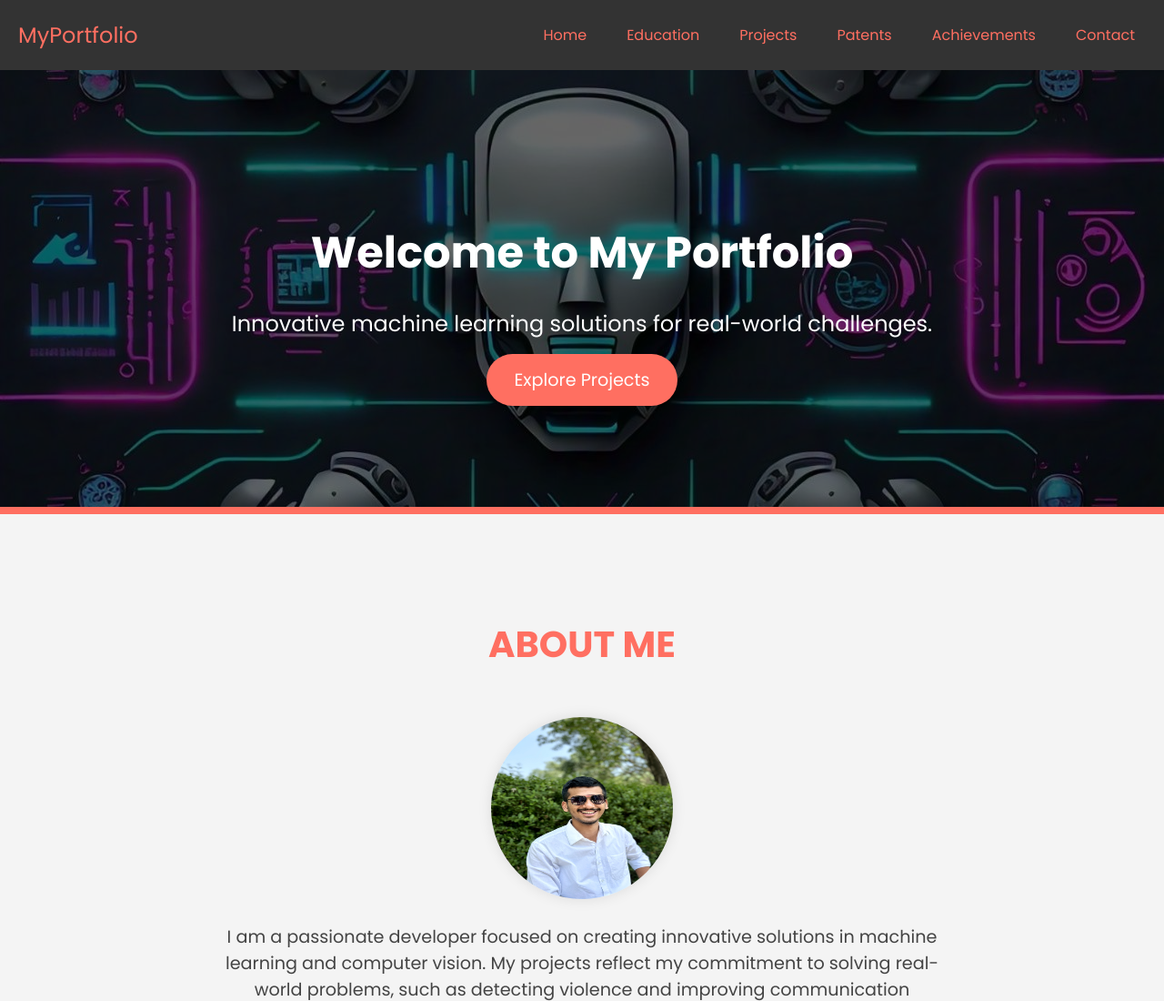
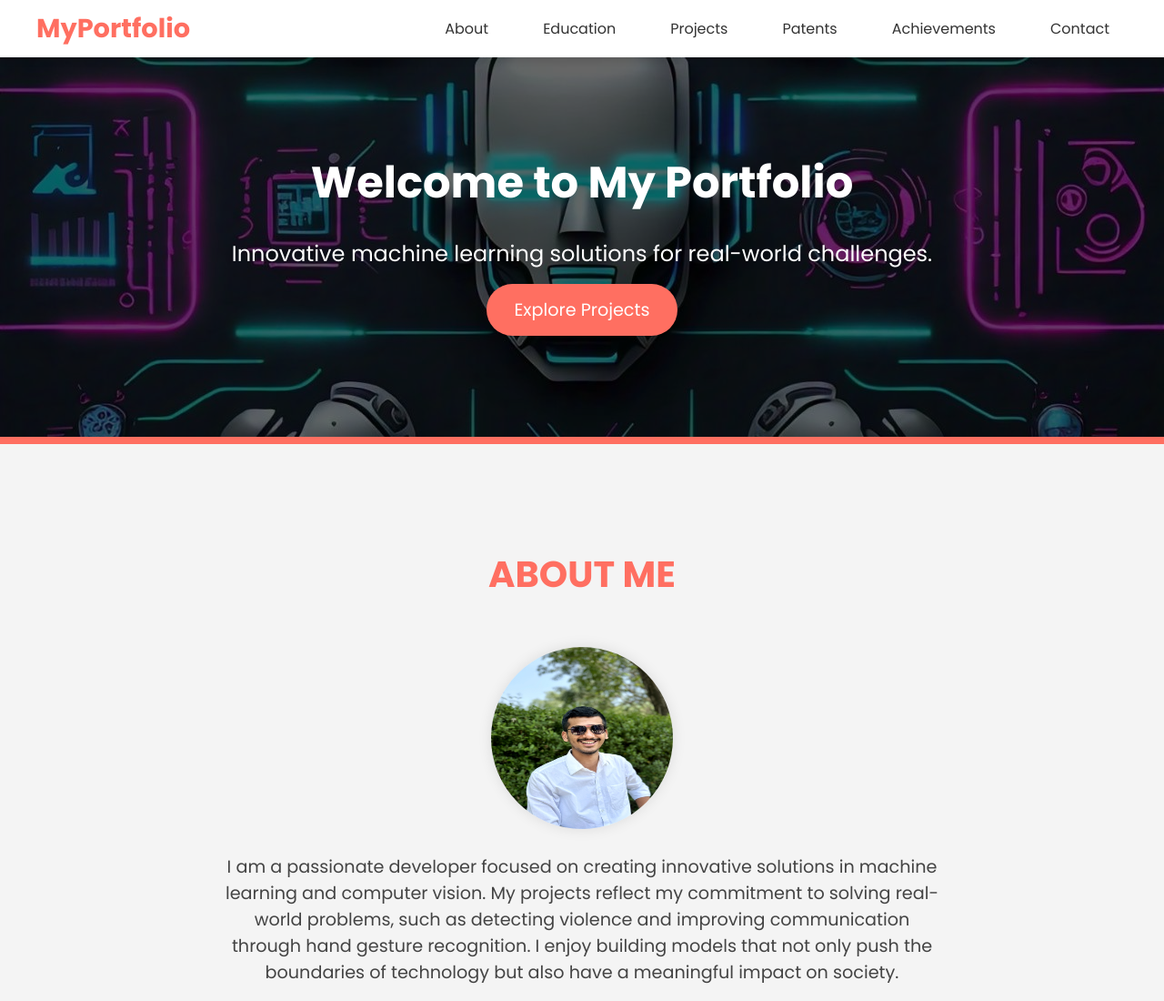
Before and after one commit to nithinrontala/Portfolio, a plain HTML site: page index.html in a window 1280 px wide. Shown: the top 1100 px of the page at 91% size. Drawn offline with Linux system fonts and the light colour scheme.

Commit message:
completed

```diff
--- a/index.html
+++ b/index.html
@@ -10,25 +10,21 @@
 <body>
 
     <!-- Navigation Bar -->
-    <header>
-        <nav class="navbar">
-            <div class="logo">
-                <a href="#">MyPortfolio</a>
-            </div>
-            <button class="hamburger" aria-label="Toggle Navigation">
-                &#9776;
-            </button>
+    <nav class="navbar">
+        <div class="nav-container">
+            <a href="#" class="nav-logo">MyPortfolio</a>
+            <input type="checkbox" id="menu-toggle">
+            <label for="menu-toggle" class="menu-icon">&#9776;</label>
             <ul class="nav-links">
-                <li><a href="#home">Home</a></li>
+                <li><a href="#about">About</a></li>
                 <li><a href="#education">Education</a></li>
                 <li><a href="#projects">Projects</a></li>
                 <li><a href="#patents">Patents</a></li>
                 <li><a href="#achievements">Achievements</a></li>
                 <li><a href="#contact">Contact</a></li>
             </ul>
-        </nav>
-    </header>
-
+        </div>
+    </nav>
 
     <!-- Static Hero Section -->
     <section class="hero">
--- a/styles.css
+++ b/styles.css
@@ -324,88 +324,103 @@ body {
     color: #666;
     font-size: 1rem;
 }
-/* Base Styling for Navbar */
+/* General Body Styling */
+body {
+    font-family: 'Poppins', sans-serif;
+    margin: 0;
+    padding: 0;
+    background-color: #f7f7f7;
+    color: #333;
+}
+
+/* Navigation Bar */
 .navbar {
+    background-color: #fff;
+    box-shadow: 0 4px 8px rgba(0, 0, 0, 0.1);
+    width: 100%;
+    position: fixed;
+    top: 0;
+    z-index: 1000;
+}
+
+.nav-container {
+    max-width: 1200px;
+    margin: 0 auto;
     display: flex;
     justify-content: space-between;
     align-items: center;
     padding: 10px 20px;
-    background-color: #333;
-    color: white;
 }
 
-.logo a {
-    font-size: 24px;
+.nav-logo {
+    font-size: 1.8rem;
+    font-weight: 700;
+    color: #ff6f61;
     text-decoration: none;
-    color: #ff6f61;
 }
 
 .nav-links {
     list-style: none;
     display: flex;
     gap: 20px;
+    margin: 0;
 }
 
-.nav-links li a {
-    text-decoration: none;
-    color: #ff6f61;
-    padding: 8px 12px;
-    transition: background-color 0.3s ease;
+.nav-links li {
+    display: inline-block;
 }
 
-.nav-links li a:hover {
-    background-color: #555;
-    border-radius: 4px;
+.nav-links a {
+    text-decoration: none;
+    color: #333;
+    font-size: 1rem;
+    padding: 10px 20px;
+    border-radius: 8px;
+    transition: background-color 0.3s, transform 0.3s;
 }
 
-/* Hide Hamburger Button by Default */
-.hamburger {
+.nav-links a:hover {
+    background-color: #ff6f61;
+    color: #fff;
+    transform: translateY(-3px);
+}
+
+.menu-icon {
+    font-size: 1.8rem;
     display: none;
-    font-size: 28px;
-    background: none;
-    border: none;
-    color: white;
     cursor: pointer;
 }
 
-/* Media Query for Mobile Screens */
+#menu-toggle {
+    display: none;
+}
+
+/* Responsive Styles */
 @media (max-width: 768px) {
     .nav-links {
         display: none;
         flex-direction: column;
+        background-color: #fff;
         position: absolute;
         top: 60px;
-        right: 0;
-        background-color: #333;
+        left: 0;
         width: 100%;
         text-align: center;
-    }
-
-    .nav-links.active {
-        display: flex;
+        padding: 0;
     }
 
     .nav-links li {
+        display: block;
         padding: 10px 0;
     }
 
-    .hamburger {
+    .menu-icon {
         display: block;
     }
-}
 
-
-/* Hover Effect */
-.nav-links a:hover {
-    color: #fff;
-    background-color: #ff6f61;
-    transform: translateY(-3px);  /* Adds a lift effect when hovering */
-}
-
-/* Optional: Add an active class for the current page/section */
-.nav-links a.active {
-    color: #fff;
-    background-color: #ff6f61;
+    #menu-toggle:checked ~ .nav-links {
+        display: flex;
+    }
 }
 
 
```
